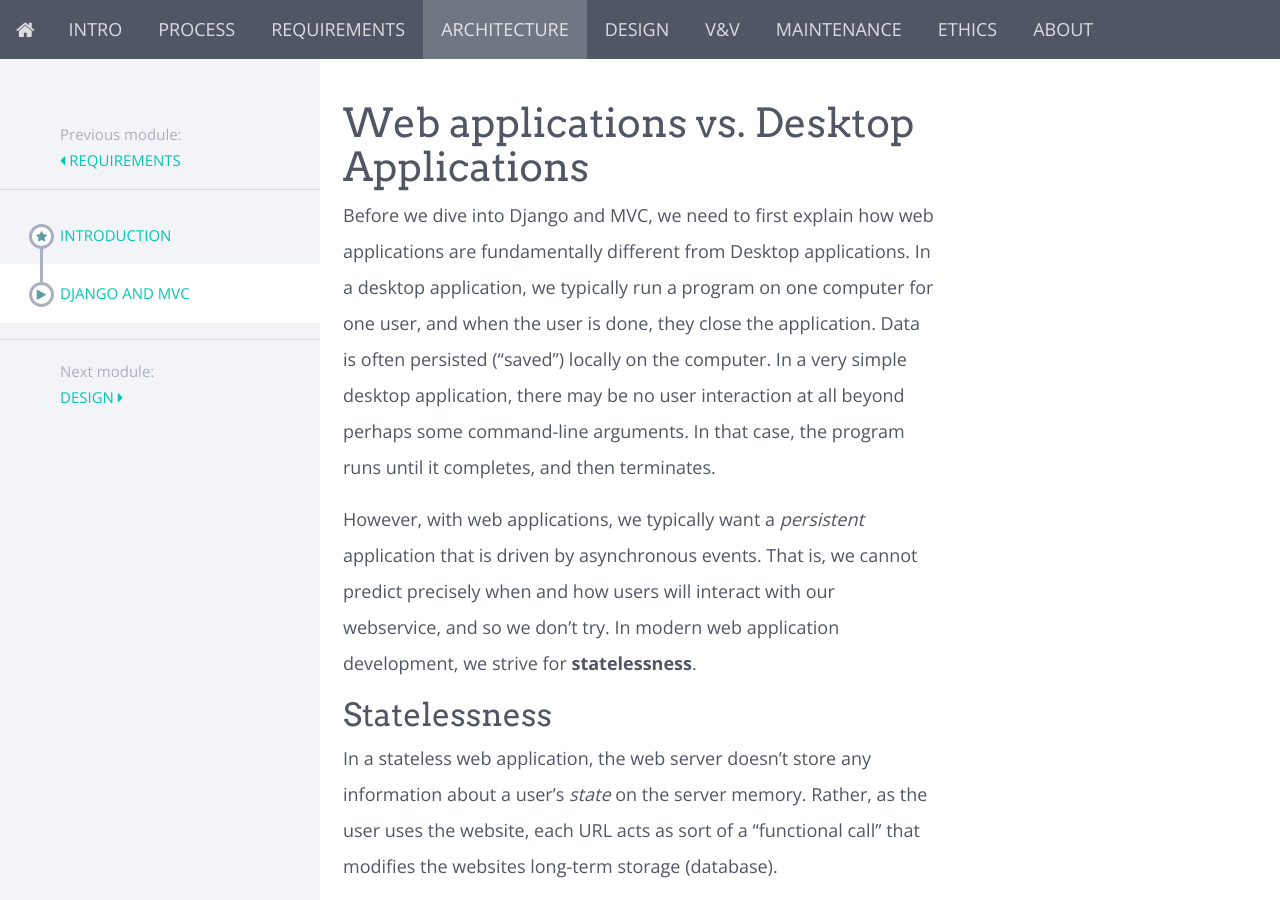
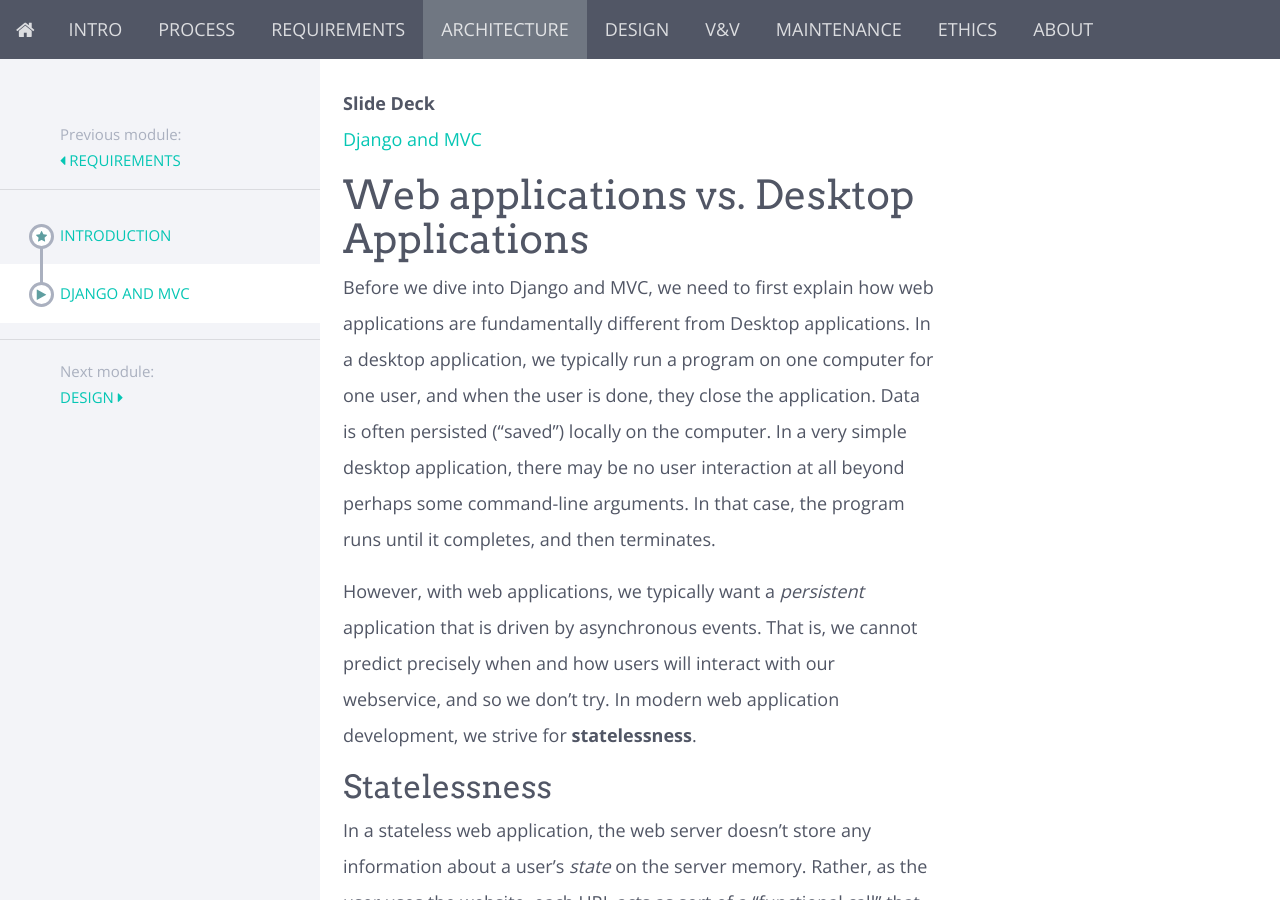
Before and after one commit to marksherriff/se-coursepack, a Jekyll site: the page built from modules/architecture/_posts/2021-05-02-Django-and-MVC.md, in a window 1280 px wide and 900 px high. Built offline with Jekyll 4.4.1, drawn with Linux system fonts in a browser that asks for light colours; nearby versions of some CDN libraries.

Commit message:
Added Django and MVC Page

```diff
--- a/modules/architecture/_posts/2021-05-02-Django-and-MVC.md
+++ b/modules/architecture/_posts/2021-05-02-Django-and-MVC.md
@@ -1,6 +1,9 @@
 ---
 title: Django and MVC
 ---
+
+__Slide Deck__
+[Django and MVC](https://docs.google.com/presentation/d/1_gaSPHCczdsxXwmkhkYiWqZchTxHTzs-r6yyAR5Lznw/edit?usp=sharing)
 
 # Web applications vs. Desktop Applications
 
```
